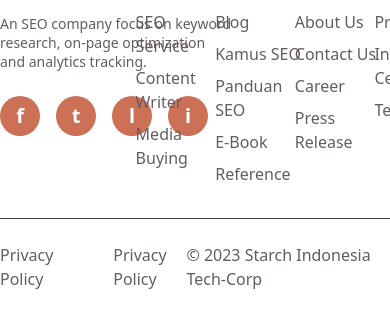
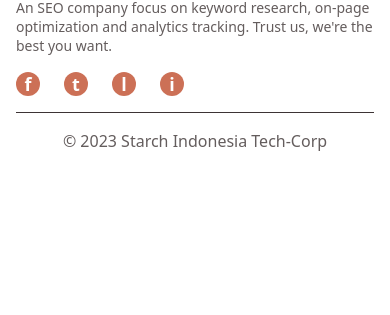
Before and after one commit to murhussain/tailwind-lang-pg, a website: page src/index.html in a window 390 px wide. Shown: the part 5275-5590 px from the top of the page. After the commit the page ends 5444 px from the top, so only its background shows below. Drawn offline with nearby package versions, Linux system fonts and the light colour scheme.

Commit message:
Done a half of making footer responsive

```diff
--- a/src/index.html
+++ b/src/index.html
@@ -592,33 +592,36 @@
 
       <!-- FOOTER SECTION -->
       <footer id="footer" class="text-accent-black2">
-        <div class="max-w-6xl mx-auto">
-          <div class="grid grid-cols-5 justify-items-start gap-2 py-4">
-            <div class="col-span-1 space-y-6">
+        <div class="px-4 lg:max-w-6xl mx-auto">
+          <div class="grid grid-cols-1 lg:grid-cols-5 lg:justify-items-start lg:gap-2 lg:py-4">
+            <div class="space-y-6">
               <img
                 class='h-6 w-26'
                 src="/img/logo.png"
                 alt="Logo"
               >
-              <ul class="list-unstyled space-y-6">
+              <ul class="list-unstyled space-y-4 lg:space-y-6">
                 <li>
-                  <p class="text-sm text-accent-black2 text-left leading-snug">
+                  <p class="hidden lg:block text-sm text-accent-black2 text-left leading-snug">
                     <span class="whitespace-nowrap">An SEO company focus on keyword</span><br>
                     <span class="whitespace-nowrap">research, on-page optimization</span><br>
                     <span class="whitespace-nowrap">and analytics tracking.</span><br>
                   </p>
+                  <p class="lg:hidden text-sm text-accent-black2 text-left leading-snug">
+                    An SEO company focus on keyword research, on-page optimization and analytics tracking. Trust us, we're the best you want.
+                  </p>
                 </li>
                 <li>
-                  <div class='flex items-center space-x-4'>
-                    <div class="grid place-content-center text-white bg-accent h-10 w-10 rounded-full text-xl font-semibold">f</div>
-                    <div class="grid place-content-center text-white bg-accent h-10 w-10 rounded-full text-xl font-semibold">t</div>
-                    <div class="grid place-content-center text-white bg-accent h-10 w-10 rounded-full text-xl font-semibold">l</div>
-                    <div class="grid place-content-center text-white bg-accent h-10 w-10 rounded-full text-xl font-semibold">i</div>
+                  <div class='flex items-center space-x-6 lg:space-x-4'>
+                    <div class="grid place-content-center text-white bg-accent h-6 lg:h-10 w-6 lg:w-10 rounded-full text-lg lg:text-xl font-semibold">f</div>
+                    <div class="grid place-content-center text-white bg-accent h-6 lg:h-10 w-6 lg:w-10 rounded-full text-lg lg:text-xl font-semibold">t</div>
+                    <div class="grid place-content-center text-white bg-accent h-6 lg:h-10 w-6 lg:w-10 rounded-full text-lg lg:text-xl font-semibold">l</div>
+                    <div class="grid place-content-center text-white bg-accent h-6 lg:h-10 w-6 lg:w-10 rounded-full text-lg lg:text-xl font-semibold">i</div>
                   </div>
                 </li>
               </ul>
             </div>
-            <div class="col-span-1 space-y-4 px-14">
+            <div class="hidden lg:block col-span-1 space-y-4 px-14">
               <h4 class="text-xl font-semibold text-accent-black">Service</h4>
               <ul class="list-unstyled space-y-2">
                 <li><a href="#">SEO Service</a></li>
@@ -626,7 +629,7 @@
                 <li><a href="#">Media Buying</a></li>
               </ul>
             </div>
-            <div class="col-span-1 space-y-4 px-14">
+            <div class="hidden lg:block col-span-1 space-y-4 px-14">
               <h4 class="text-xl font-semibold text-accent-black">Resource</h4>
               <ul class="list-unstyled space-y-2">
                 <li><a href="#">Blog</a></li>
@@ -636,7 +639,7 @@
                 <li><a href="#">Reference</a></li>
               </ul>
             </div>
-            <div class="col-span-1 space-y-4 px-14">
+            <div class="hidden lg:block col-span-1 space-y-4 px-14">
               <h4 class="text-xl font-semibold text-accent-black">Company</h4>
               <ul class="list-unstyled space-y-2">
                 <li><a href="#">About Us</a></li>
@@ -645,7 +648,7 @@
                 <li><a href="#">Press Release</a></li>
               </ul>
             </div>
-            <div class="col-span-1 space-y-4 pl-14">
+            <div class="hidden lg:block col-span-1 space-y-4 pl-14">
               <h4 class="text-xl font-semibold text-accent-black">Information</h4>
               <ul class="list-unstyled space-y-2">
                 <li><a href="#">Promotion</a></li>
@@ -654,8 +657,8 @@
               </ul>
             </div>
           </div>
-          <div class="border-t border-accent-black flex justify-between mt-4 py-6">
-            <div class='flex items-center space-x-10'>
+          <div class="border-t border-accent-black flex justify-center lg:justify-between mt-4 py-4 lg:py-6">
+            <div class='hidden lg:inline-flex items-center space-x-10'>
               <a href="#" class="text-gray-400 hover:text-white">Privacy Policy</a>
               <a href="#" class="text-gray-400 hover:text-white">Privacy Policy</a>
             </div>
```
Also changed, not shown: dist/output.css.
